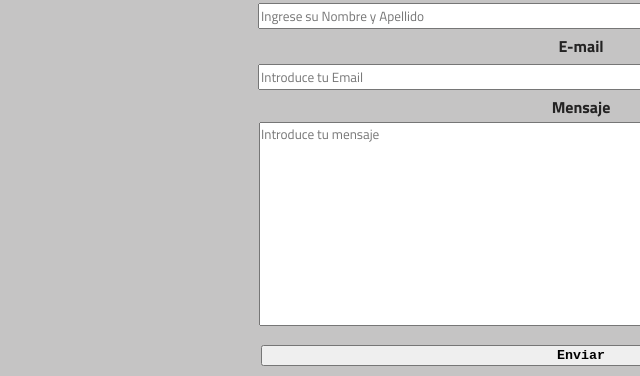
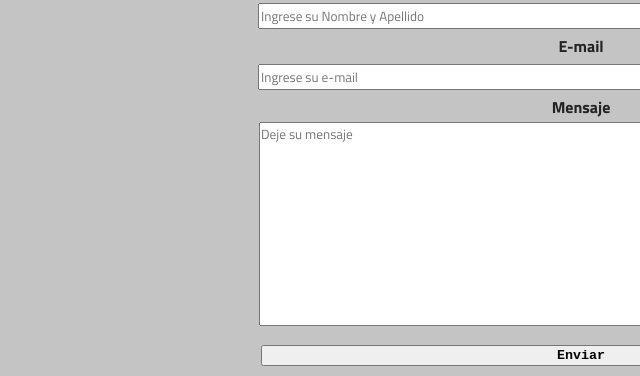
Before and after one commit to cvpersonal/cvpersonal.github.io, a plain HTML site: page index.html in a window 1280 px wide. Shown: the part 2731-3107 px from the top of the page, 59-699 px from the left. Drawn offline with Linux system fonts and the light colour scheme.

Commit message:
Mi primer cv

```diff
--- a/estilo.css
+++ b/estilo.css
@@ -11,6 +11,7 @@ html{
 }
 
 /* SECCION INICIO */
+
 .inicio{
     background: linear-gradient(rgba(0,0,0,.3), rgba(0,0,0,.3)),
     url("imagenes/imagen.jpg");
@@ -28,6 +29,7 @@ html{
     padding: 30px;
 }
 /* menu lateral */
+
 .inicio .contenido-seccion header nav{
     position: fixed;
     margin-left: 60px;
@@ -117,11 +119,13 @@ html{
     transform: translateX(-50%);
 }
 /* estilos generales */
+
 .titulo-seccion{
     font-family: "Yellowtail";
     font-size: 1.5rem;
 }
 /* SECCION SOBRE MI */
+
 .sobremi{
     background-color: #e6e6e6;
     padding: 140px 0 100px 0;
@@ -169,6 +173,7 @@ html{
     margin: 8px 0;
 }
 /* SECCION HABILIDADES */
+
 .habilidades{
     padding: 80px 0 100px 0;
     text-align: center;
@@ -215,6 +220,7 @@ html{
     margin-right: 2px;
 }
 /* SECCION RESUMEN */
+
 .resumen{
     background-color: #e6e6e6;
     padding: 60px 0 100px 0;
--- a/index.html
+++ b/index.html
@@ -254,7 +254,7 @@
                     <input
                       type="email"
                       id="email"
-                      placeholder="Introduce tu Email"
+                      placeholder="Ingrese su e-mail"
                       required>
                   </div>
 
@@ -265,7 +265,7 @@
                       id="message"
                       cols="30"
                       rows="10"
-                      placeholder="Introduce tu mensaje"
+                      placeholder="Deje su mensaje"
                       required
                     ></textarea>
                   </div>
```
Also changed, not shown: app.js (+6 -1 lines).
